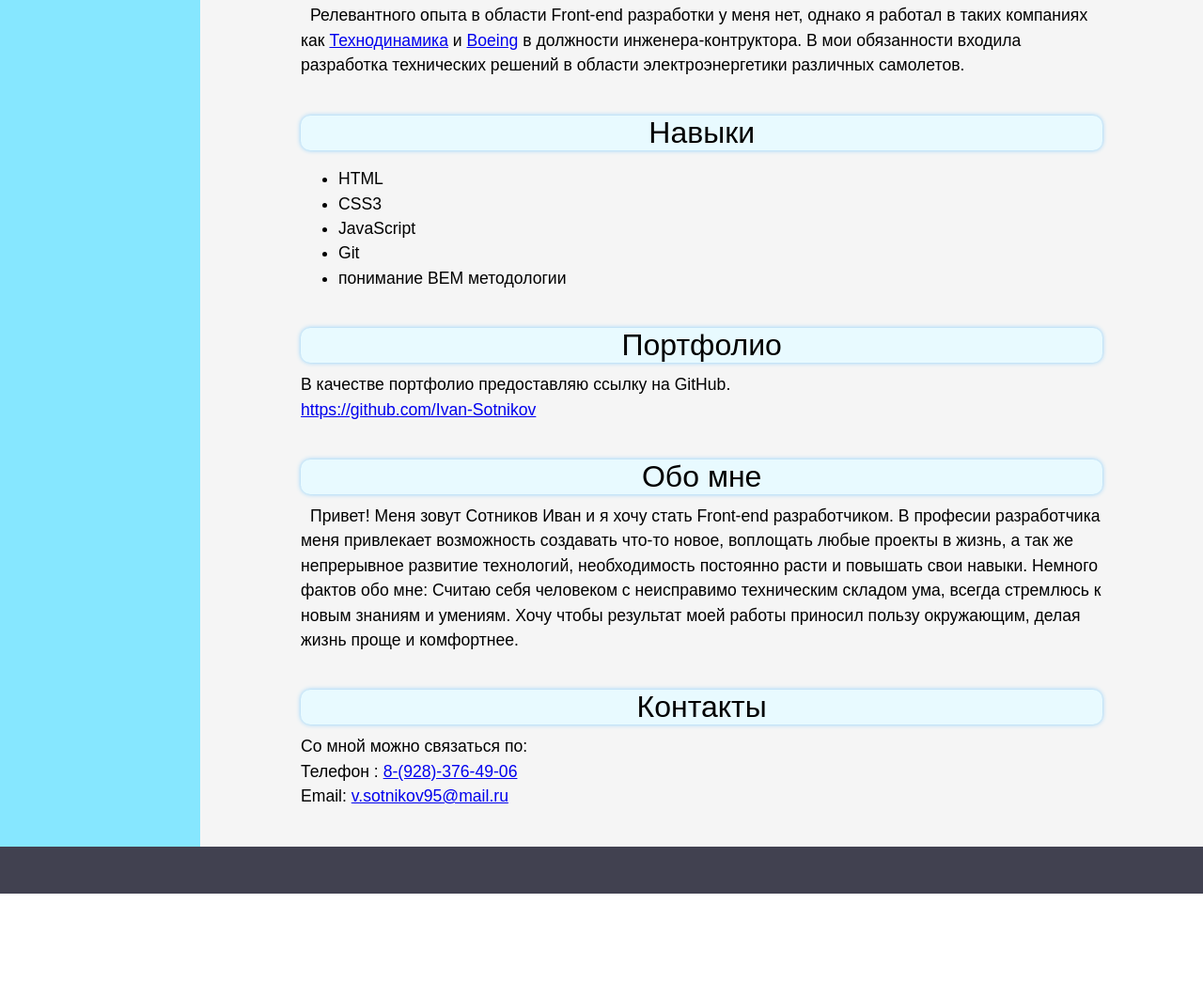
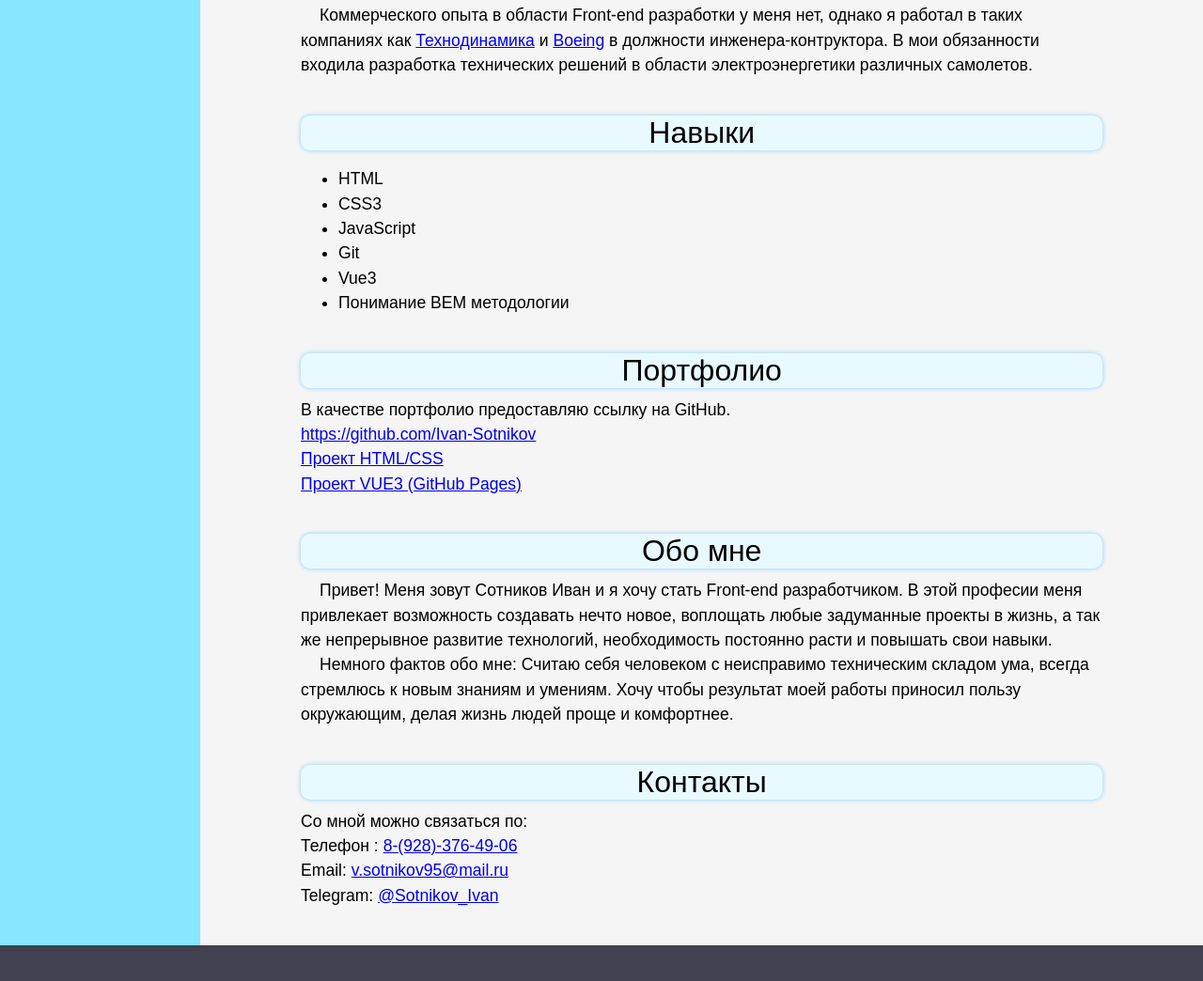
Before and after one commit to Ivan-Sotnikov/My_CV, a plain HTML site: page index.html in a window 1280 px wide. Shown: the part 754-1798 px from the top of the page at 94% size. Before the commit the page ends 1705 px from the top, so only its background shows below. Drawn offline with Linux system fonts and the light colour scheme.

Commit message:
correct typos

```diff
--- a/index.css
+++ b/index.css
@@ -99,6 +99,7 @@ main {
 .menu_tbl-of-contn__link:hover {
   color: darkblue;
   background-color: lightcyan;
+  border-radius: 3px;
 }
 
 .reserve-space {
@@ -167,7 +168,7 @@ main {
 }
 
 .desc-text_content {
-  text-indent: 10px;
+  text-indent: 20px;
 }
 
 .content-wrap_description__text {
--- a/index.html
+++ b/index.html
@@ -57,7 +57,7 @@
             Диссертация на тему:<br>  "Разработка вторичного источника питания".
           </div></div>
             <div class="content-wrap_description__header " id="background">Опыт работы</div>
-            <div class="content-wrap_description__text desc-text_content" > Релевантного опыта в области Front-end разработки у меня нет, однако я работал в таких компаниях как <a href="https://technodinamika.ru/" >Технодинамика</a> и <a href="https://www.boeing.com/">Boeing</a> в должности инженера-контруктора. В мои обязанности входила разработка технических решений в области электроэнергетики различных самолетов. </div>
+            <div class="content-wrap_description__text desc-text_content" > Коммерческого опыта в области Front-end разработки у меня нет, однако я работал в таких компаниях как <a href="https://technodinamika.ru/" >Технодинамика</a> и <a href="https://www.boeing.com/">Boeing</a> в должности инженера-контруктора. В мои обязанности входила разработка технических решений в области электроэнергетики различных самолетов. </div>
             <div class="content-wrap_description__header" id="skills">Навыки</div>
             <div class="content-wrap_description__text" >
               <ul>
@@ -65,14 +65,18 @@
                 <li>CSS3</li>
                 <li>JavaScript</li>
                 <li>Git</li>
-                <li>понимание BEM методологии</li>
+                <li>Vue3</li>
+                <li>Понимание BEM методологии</li>
               </ul></div>
             <div class="content-wrap_description__header" id="portfolio">Портфолио</div>
-            <div class="content-wrap_description__text" > В качестве портфолио предоставляю ссылку на GitHub. <br> <a href="https://github.com/Ivan-Sotnikov"> https://github.com/Ivan-Sotnikov</a></div>
+            <div class="content-wrap_description__text" > В качестве портфолио предоставляю ссылку на GitHub. <br> <a href="https://github.com/Ivan-Sotnikov"> https://github.com/Ivan-Sotnikov</a> <br>
+            <a href="https://github.com/Ivan-Sotnikov/Portfolio"> Проект HTML/CSS</a> <br>
+          <a href="https://ivan-sotnikov.github.io/Gallery_on_VUE3/">Проект VUE3 (GitHub Pages)</a>  </div>
             <div class="content-wrap_description__header" id="about">Обо мне</div>
-            <div class="content-wrap_description__text desc-text_content" > Привет! Меня зовут Сотников Иван и я хочу стать Front-end разработчиком. В професии разработчика меня привлекает возможность создавать что-то новое, воплощать любые проекты в жизнь, а так же непрерывное развитие технологий, необходимость постоянно расти и повышать свои навыки. Немного фактов обо мне: Считаю себя человеком с неисправимо техническим складом ума, всегда стремлюсь к новым знаниям и умениям. Хочу чтобы результат моей работы приносил пользу окружающим, делая жизнь проще и комфортнее. </div>
+            <div class="content-wrap_description__text desc-text_content" > Привет! Меня зовут Сотников Иван и я хочу стать Front-end разработчиком. В этой професии меня привлекает возможность создавать нечто новое, воплощать любые задуманные проекты в жизнь, а так же непрерывное развитие технологий, необходимость постоянно расти и повышать свои навыки. <br> <div class="desc-text_content">Немного фактов обо мне: Считаю себя человеком с неисправимо техническим складом ума, всегда стремлюсь к новым знаниям и умениям. Хочу чтобы результат моей работы приносил пользу окружающим, делая жизнь людей проще и комфортнее. </div></div>
             <div class="content-wrap_description__header" id="contacts">Контакты</div>
-            <div class="content-wrap_description__text " > Со мной можно связаться по: <br>Телефон : <a href="tel:+79283764906"> 8-(928)-376-49-06</a> <br> Email: <a href="mailto:v.sotnikov95@mail.ru">v.sotnikov95@mail.ru</a></div>
+            <div class="content-wrap_description__text " > Со мной можно связаться по: <br>Телефон : <a href="tel:+79283764906"> 8-(928)-376-49-06</a> <br> Email: <a href="mailto:v.sotnikov95@mail.ru">v.sotnikov95@mail.ru</a> <br>
+            Telegram: <a target="_blank" href="https://t.me/Sotnikov_Ivan">@Sotnikov_Ivan</a></div>
         </div>
 </main>
     <footer class="footer"></footer>
```
